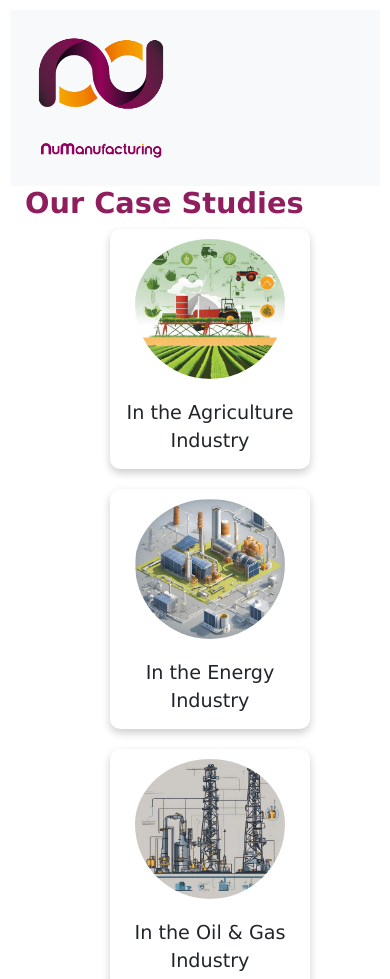
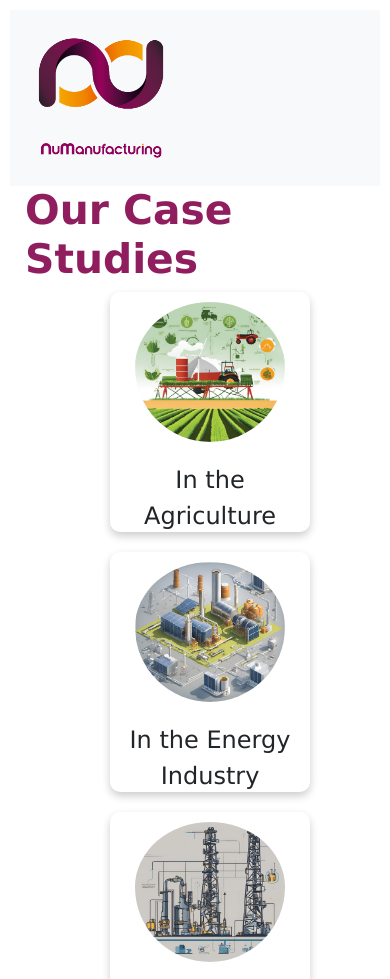
Before and after one commit to codingwithmeow/casestudy2, a plain HTML site: page index.html in a window 390 px wide. Shown: the top 979 px of the page. Drawn offline with Linux system fonts and the light colour scheme.

Commit message:
Update style.css

```diff
--- a/css/style.css
+++ b/css/style.css
@@ -156,13 +156,13 @@ video::cue(.f_size) {
 
 @media screen and (max-width:575px) {
 	body{
-		font-size: 1.2em;
+		font-size: 1.5em;
 		margin: 5px;
 		padding: 5px;
 	}
 
 	.main-h1 {
-		font-size: 1.5em;
+		font-size: 1.7em;
 	}
 
 	.card.home_page {
```
